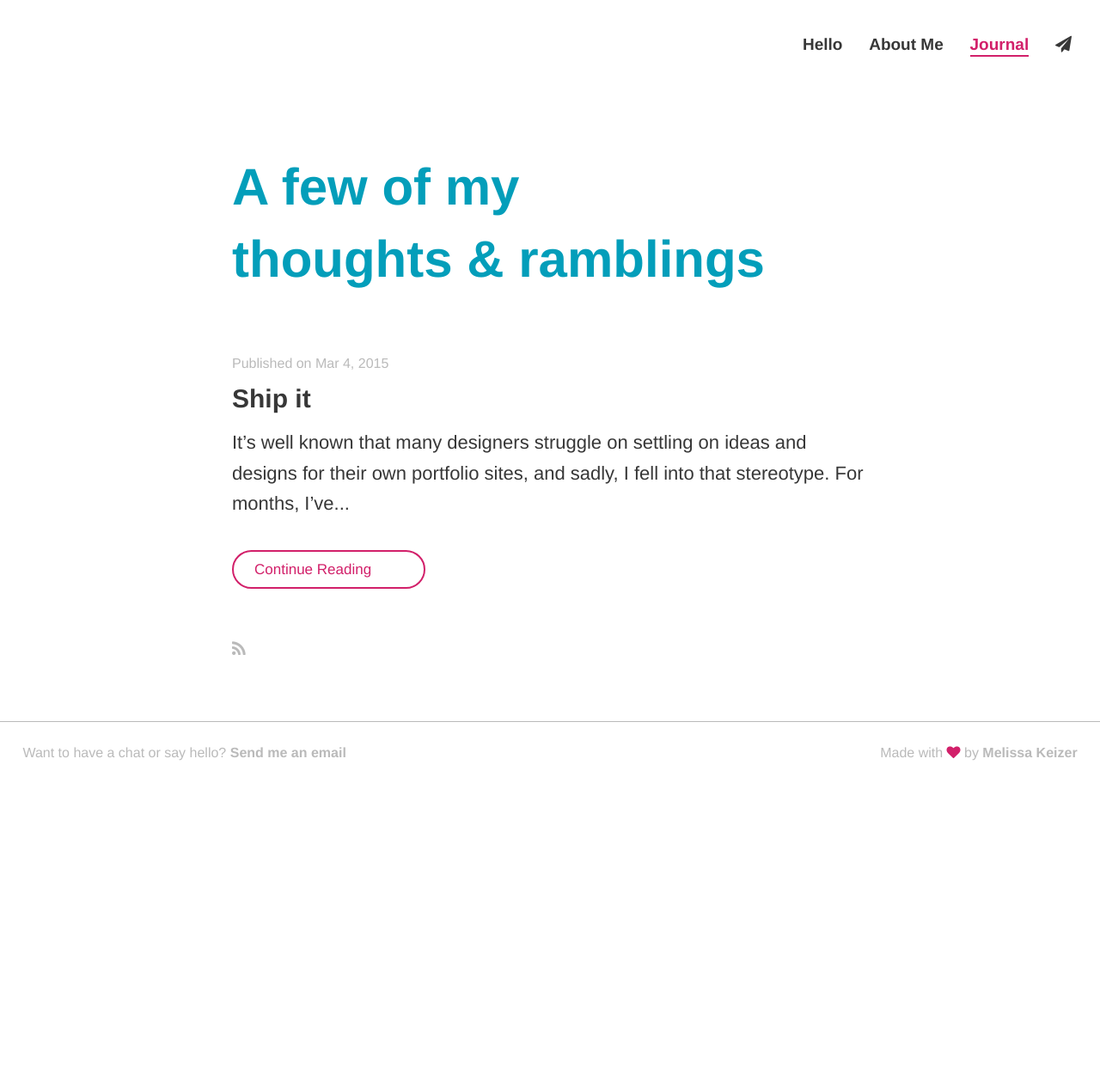
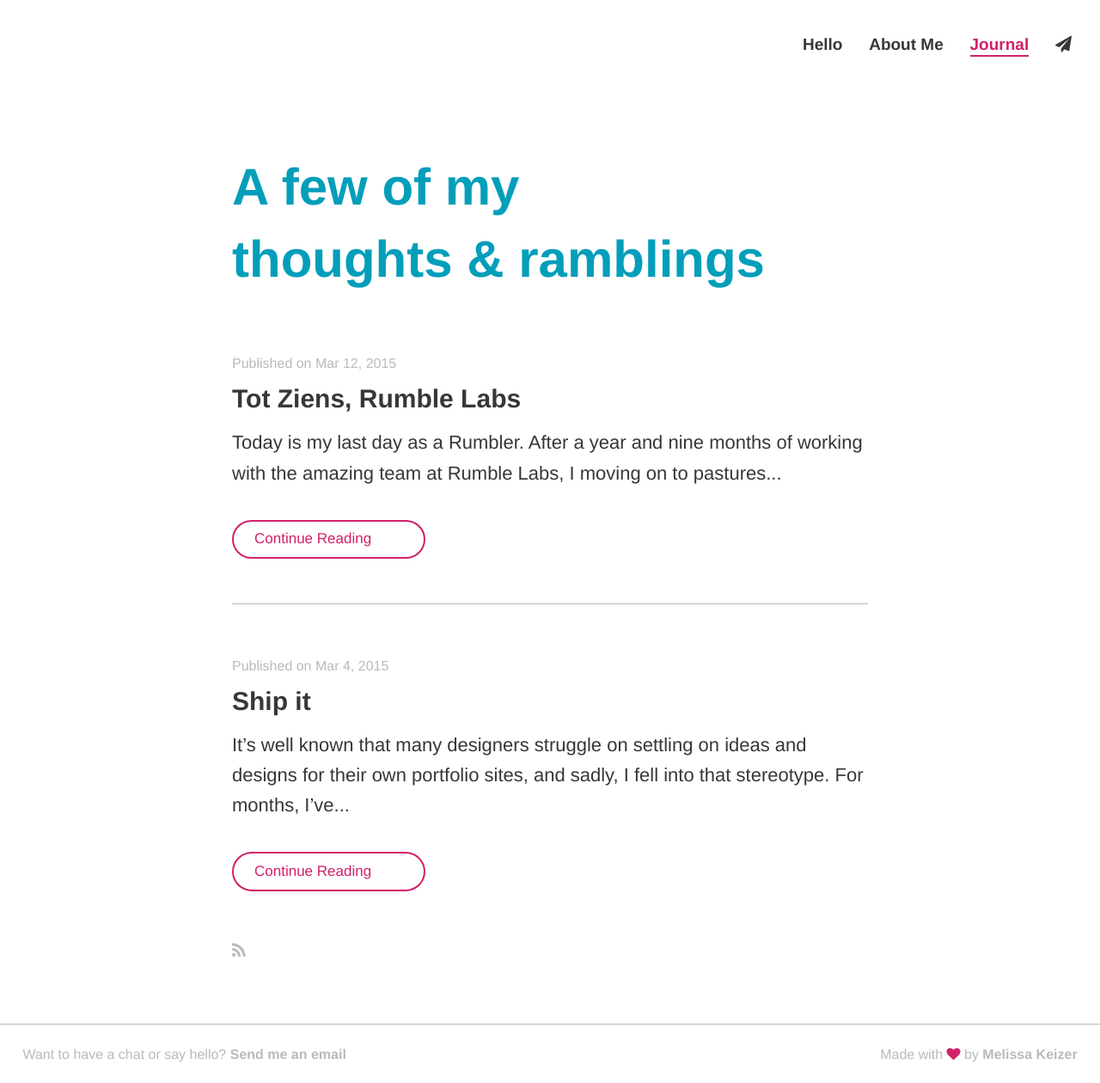
Before and after one commit to melissakeizer/melissakeizer.com, a Jekyll site: the page built from journal/index.html, in a window 1280 px wide. Shown: the whole page at 86% size. Built offline with Jekyll 4.4.1, drawn with Linux system fonts in a browser that asks for light colours; nearby versions of some CDN libraries; before the commit the page ends 908 px from its top, so only the background shows below that; some of the changed lines change nothing that is shown.

Commit message:
new blog post - tot ziens Rumble Labs

```diff
--- /dev/null
+++ b/_posts/2015-03-18-tot-ziens-rumble-labs.markdown
@@ -0,0 +1,36 @@
+---
+layout: post
+selected: journal
+title:  "Tot Ziens, Rumble Labs"
+date:   2015-03-12 11:00:42
+
+---
+
+Today is my last day as a Rumbler.
+
+After a year and nine months of working with the amazing team at Rumble Labs, I moving on to pastures new.
+
+I joined the team after completing my degree in Interactive Multimedia Design, starting work two days before my graduation in July 2013. Being Rumble's [first female](http://rumblelabs.com/blog/the-new-girl/) hire, I earned the affectionate nickname "Number One Girl in Rumble." Thanks, [Steven!](http://rumblelabs.com/about/steven-hylands/) ;)
+
+Rumble's open and collaborative culture was the perfect place for me to grow as a designer and developer, as it encouraged knowledge sharing, pair programming and generally just helping teammates when you can. When [Mark](http://rumblelabs.com/about/mark-leetch/) & I weren't sharing [Nicki Minaj gifs](http://gfycat.com/SplendidSimpleHackee), we'd often be found sat side-by-side, working together on a project. This helped us work out problems more efficiently, and I usually picked up a nifty development trick while I was there.
+
+
+![photo caption](../../img/blog/rumble-lads-selfie.jpg "The Rumble Lads")
+<span class="caption">I'm going to miss the Rumble Lads!</span>
+
+
+My education at Rumble wasn't limited to design and code. Luckily I had [Simon](http://rumblelabs.com/about/simon-hamilton/) there to teach me the art of [wine swirling](https://instagram.com/p/cOrrG0i1Rq/), and with countless matches during the annual Rumbledon Tournament, I went from terrible to mediocre at playing table tennis.
+
+My friendships with the Rumble lads extend outside of the office, as we've made some brilliant memories during various work events, Design Department [photography trips](https://melissakeizer.exposure.co/designers-explorers) and during the Rumble London trip last year!
+
+![photo caption](../../img/blog/design-dept-photography-trip.jpg "Design Department Photography trip")
+<span class="caption">A Design Department photography day out</span>
+
+I'm so happy to have been part of such super team and having the opportunity to work on plenty of interesting client and internal projects, and share an office (and a Hipchat room) with such talented and hilarious people.
+
+So thank you for everything Rumble! I'll really miss you guys.
+
+
+## So, what now?
+
+I'm deighted to announce that next week I'll be starting my new job with the awesome team at [Eyekiller](https://www.eyekiller.com/). I'm very excited to dive into my UX and design role and get to know my new colleagues, and hopefully make some more great friends!
--- a/_sass/base/_responsify.scss
+++ b/_sass/base/_responsify.scss
@@ -160,6 +160,10 @@
       background: darken($turquoise, 5%);
     }
 
+    a.button-push .button-icon{
+      top: 12px;
+    }
+
    #page-eyekiller header{
     padding-bottom: 1em;
    }
--- a/_sass/pages/_home.scss
+++ b/_sass/pages/_home.scss
@@ -9,7 +9,7 @@
 }
 
 #tagline{
-  padding-bottom: 2.5em;
+  padding-bottom: 3em;
 }
 
 .home-grid{
```
Also changed, not shown: img/blog/design-dept-photography-trip.jpg (added), img/blog/rumble-lads-selfie.jpg (added), 7 other files.
